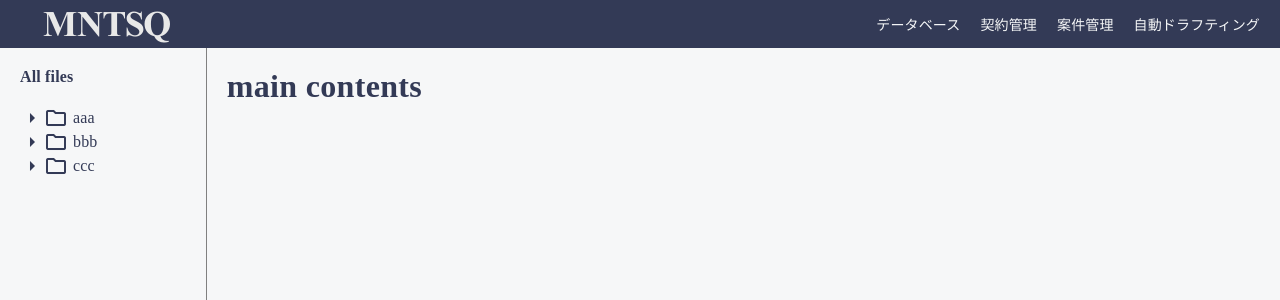
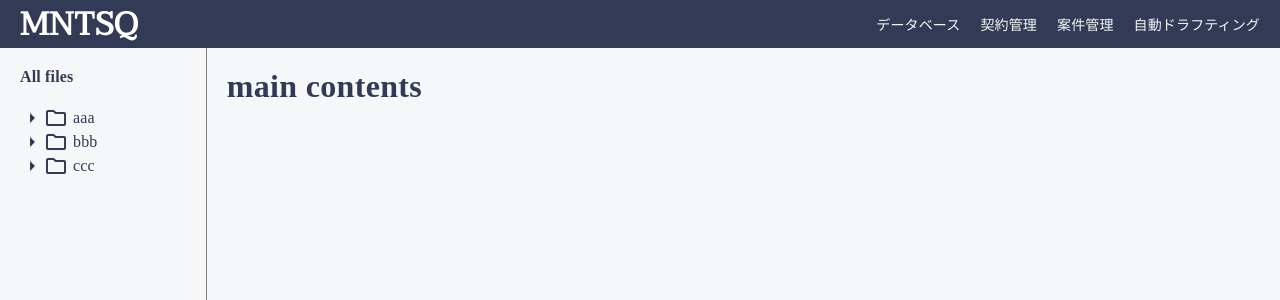
Before and after one commit to calm1205/vite-vue2, a Vue app: page / in a window 1280 px wide. Shown: the top 300 px of the page. Built offline with nearby package versions, Linux system fonts and the light colour scheme.

Commit message:
title image to font

```diff
--- a/src/components/atoms/Logo.vue
+++ b/src/components/atoms/Logo.vue
@@ -1,9 +1,12 @@
 <script></script>
 
 <template>
-  <img src="/logo.png" alt="">
+  <h1>MNTSQ</h1>
 </template>
 
 <style lang="scss" scoped>
-
+h1 {
+  font-family: 'Taviraj', serif;
+  color: white
+}
 </style>
```
Also changed, not shown: index.html (+5 -0 lines).
